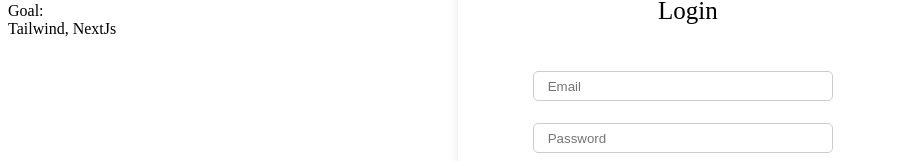
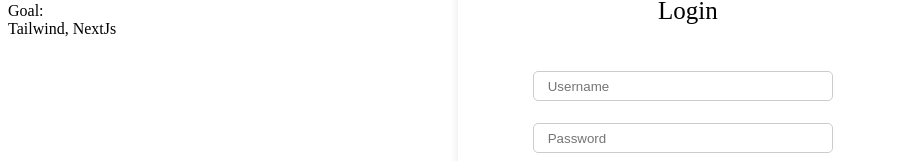
Before and after one commit to bibasss/media, a React (Vite) app in the folder TypeScript/: page /login in a window 1280 px wide. Shown: the part 211-372 px from the top of the page, without its empty margins (0-911 px from the left). Built offline with nearby package versions, Linux system fonts and the light colour scheme; no server answers.

Commit message:
Перезаписан проект TypeScript

```diff
--- a/TypeScript/src/App.tsx
+++ b/TypeScript/src/App.tsx
@@ -13,7 +13,8 @@ import CreatePost from './Componets/LOGIC/CreatePost.tsx'
 import Chat from './Componets/LOGIC/OpenChat/Chat.tsx'
 import CheckProfile from './Componets/LOGIC/CheckProfile/CheckProfile.tsx'
 export const VITE_API_URL = `https://media-vcft.onrender.com`;
-
+// delete my project
+//bibasss-projects/media-akxg
 const Bookmarks = React.lazy(() => import("./Componets/LOGIC/LeviBlock/LeviBlockComponents/Bookmarks/Bookmarks.tsx"));
 const Balance = React.lazy(() => import("./Componets/LOGIC/TobeBlock/DrawerComponents/Balance/Balance.tsx"));
 
--- a/TypeScript/src/Componets/Auth/Login/Login.tsx
+++ b/TypeScript/src/Componets/Auth/Login/Login.tsx
@@ -59,7 +59,7 @@ export default function Login() {
         <form onSubmit={handleSubmit}>
           <input
             className="Email"
-            placeholder=" Email"
+            placeholder=" Username"
             type="text"
             id="email"
             name="email"
--- a/TypeScript/src/Componets/Auth/Register/Register.tsx
+++ b/TypeScript/src/Componets/Auth/Register/Register.tsx
@@ -71,7 +71,7 @@ export default function Register(){
         </div>
 
         <div className="form-field col-lg-6">
-          <label htmlFor="email">Email</label>
+          <label htmlFor="email">Username</label>
           <input name="email" id="email" className="form-control" type="text" value={email}
                  onChange={(e) => setEmail(e.target.value)}/>
         </div>
--- a/TypeScript/src/Componets/LOGIC/OpenChat/Chat.tsx
+++ b/TypeScript/src/Componets/LOGIC/OpenChat/Chat.tsx
@@ -5,9 +5,6 @@ import { useNavigate, useParams, NavLink} from 'react-router-dom';
 import { formatDate2 } from '../../../Algorithm/Algorithm'
 import { HiChevronLeft } from "react-icons/hi2";
 import { BiSend } from "react-icons/bi";
-import {VITE_API_URL} from "../../../App.tsx";
-
-// const ws = new WebSocket("wss://mern-4-z7n4.onrender.com");
 
 export default function Chat() {
   const user = JSON.parse(localStorage.getItem("user") as string);
@@ -65,7 +62,8 @@ export default function Chat() {
   useEffect(() => {
     if (!sender_id) return;
 
-    const ws = new WebSocket(`ws://${VITE_API_URL}`);
+    // const ws = new WebSocket("ws://localhost:5555");
+    const ws = new WebSocket("wss://media-vcft.onrender.com");
 
     ws.onopen = () => {
       console.log("Connected to WebSocket");
```
